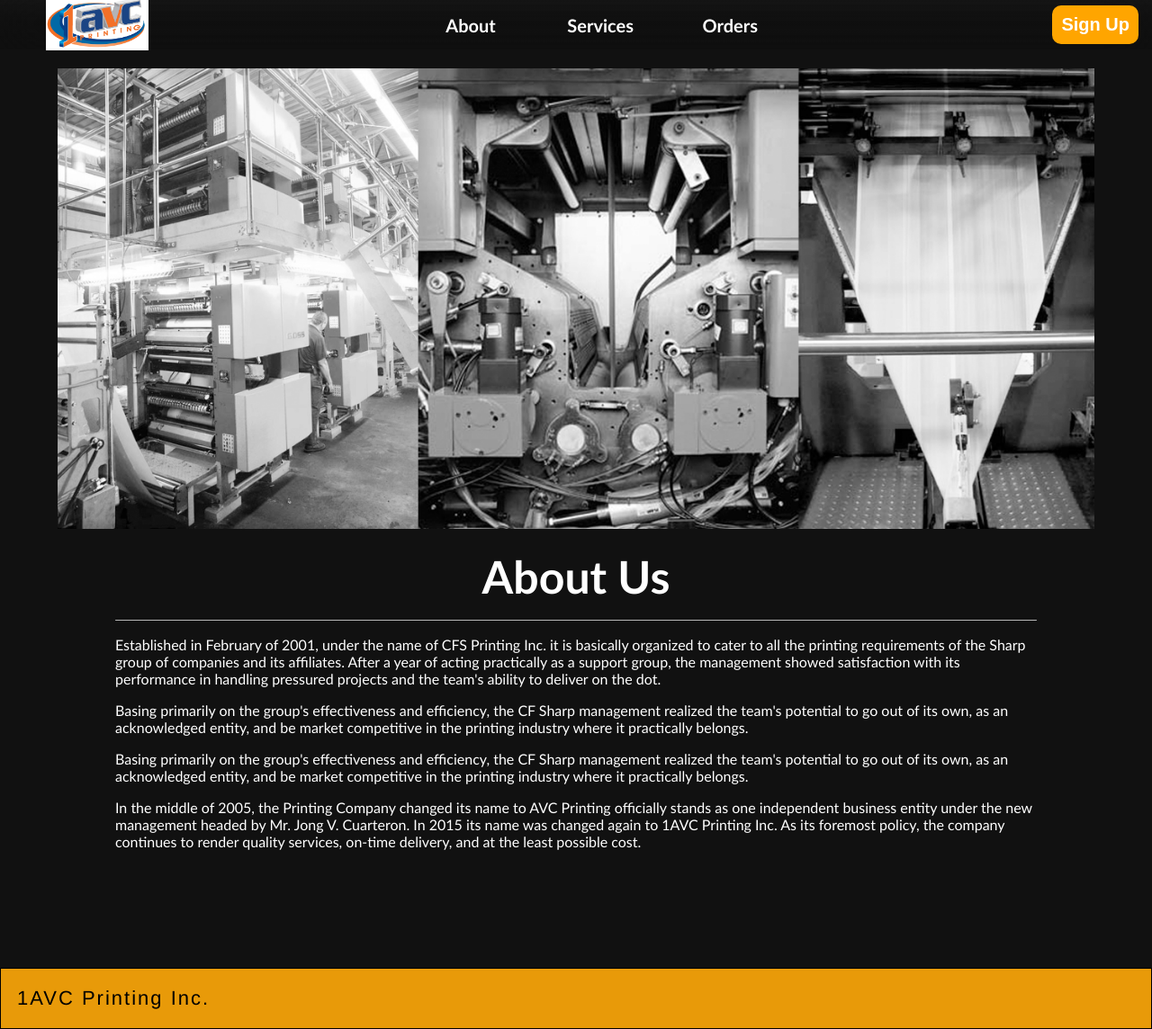
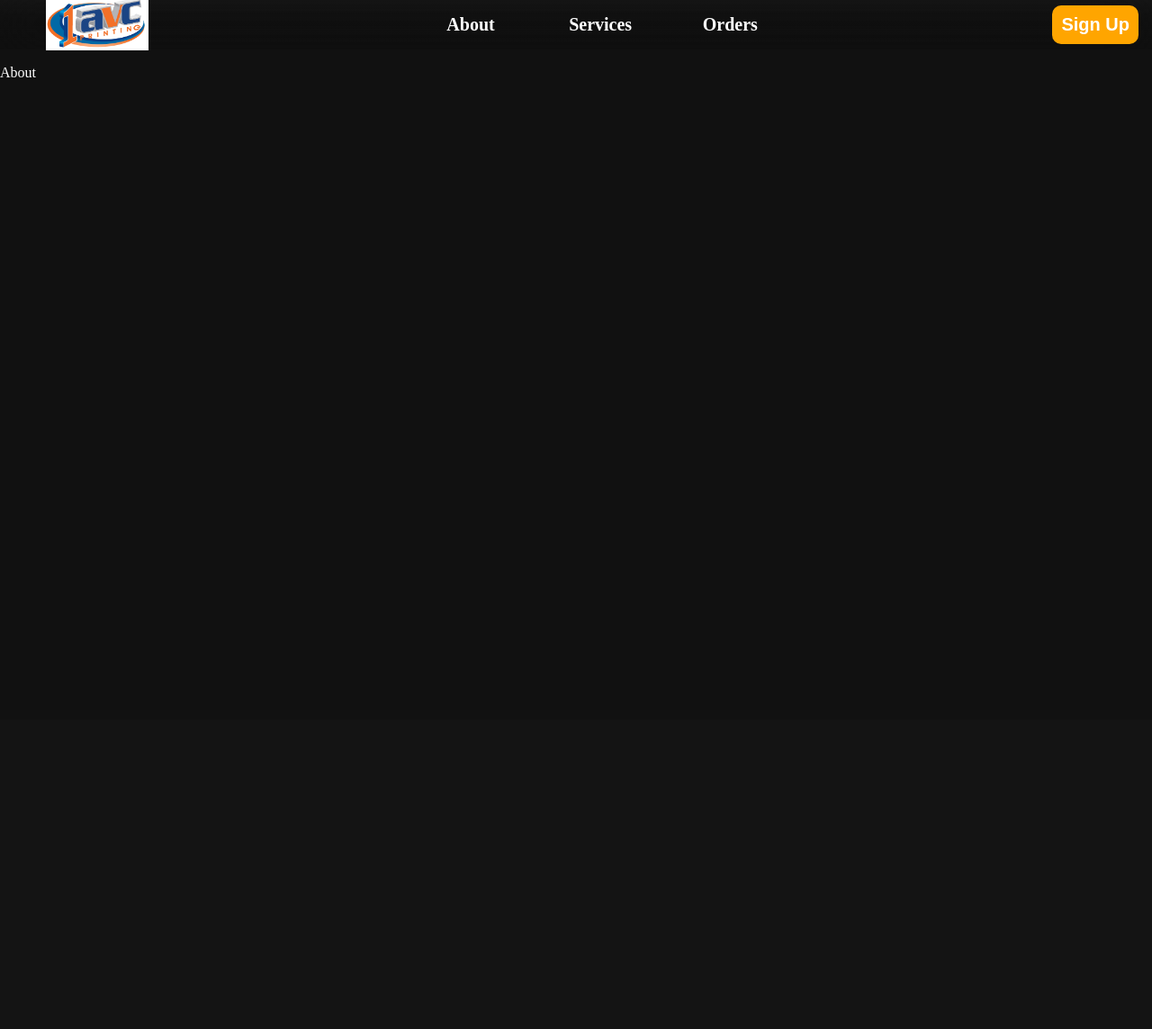
Before and after one commit to KenDavidYang/AVC, a PHP site: page /html/about.html in a window 1280 px wide. Shown: the whole page at 90% size. After the commit the page ends 86 px from the top, so only its background shows below. Run offline with PHP 8.4, Linux system fonts and the light colour scheme.

Commit message:
za warudo

```diff
--- a/css/navigation-bar.css
+++ b/css/navigation-bar.css
@@ -1,6 +1,6 @@
 body {
     margin: 0;
-    font-family:'Gill Sans', 'Gill Sans MT', Calibri, 'Trebuchet MS', sans-serif;
+    font-family: "Poppins";
     background: #111111;
     color: white;
 }
--- a/html/about.html
+++ b/html/about.html
@@ -6,7 +6,6 @@
     <title>About</title>
 
     <link rel="stylesheet" href="../css/navigation-bar.css">
-    <link rel="stylesheet" href="../css/about.css">
 </head>
 <body>
     <div class="navigation-bar">
@@ -31,40 +30,8 @@
     <br>
     <br>
     <br>
-    <section>
-        <img src="../image/about.jpg" alt="image/4 high front.jpg" class="img1">
-        <h1 class="aboutTItle">About Us<span></span></h1>
 
-        <div  class="aboutus">
-            <p>Established in February of 2001, under the name of CFS Printing Inc. it
-                is basically organized to cater to all the printing requirements of the Sharp
-                group of companies and its affiliates. After a year of acting practically as
-                a support group, the management showed satisfaction with its
-                performance in handling pressured projects and the team's ability to
-                deliver on the dot.
-            </p>
-            <p>Basing primarily on the group's effectiveness and efficiency, the CF
-                Sharp management realized the team's potential to go out of its own, as
-                an acknowledged entity, and be market competitive in the printing
-                industry where it practically belongs.
-            </p>
-            <p>Basing primarily on the group's effectiveness and efficiency, the CF
-                Sharp management realized the team's potential to go out of its own, as
-                an acknowledged entity, and be market competitive in the printing
-                industry where it practically belongs.
-            </p>
-            <p>In the middle of 2005, the Printing Company changed its name to AVC
-                Printing officially stands as one independent business entity under
-                the new management headed by Mr. Jong V. Cuarteron. In 2015 its
-                name was changed again to 1AVC Printing Inc. As its foremost policy,
-                the company continues to render quality services, on-time delivery, and
-                at the least possible cost.
-            </p>
-        </div>
 
-    </section>
-    <footer>
-        1AVC Printing Inc.
-    </footer>
+    About
 </body>
 </html>
--- a/html/sign-up.html
+++ b/html/sign-up.html
@@ -53,9 +53,6 @@
             <a href="sign-up.html">
                 <button class="button-sign-up">Sign Up</button>
             </a>
-            <a href="login.html">
-                <button class="button-sign-up">Log In</button>
-            </a>
         </div>
     </div>
 
@@ -90,6 +87,9 @@
                     <input class="input" type="password" name="password" placeholder="Password">
                 </div>
 
+                <div style="text-align: center; margin: 0 0 30px 0;">
+                    Already have an account? <a href="./login.html">Login.</a>
+                </div>
 
                 <div class="buttons-container">
                     <button class="button" type="submit" name="sign-up" value="sign-up">Sign Up</button>
```
Also changed, not shown: css/orders.css (+4 -4 lines), html/login.html (+5 -4 lines), html/orders.html (+16 -17 lines), php/index.php (+34 -19 lines), php/tempCodeRunnerFile.php (added, +53 -0 lines).
